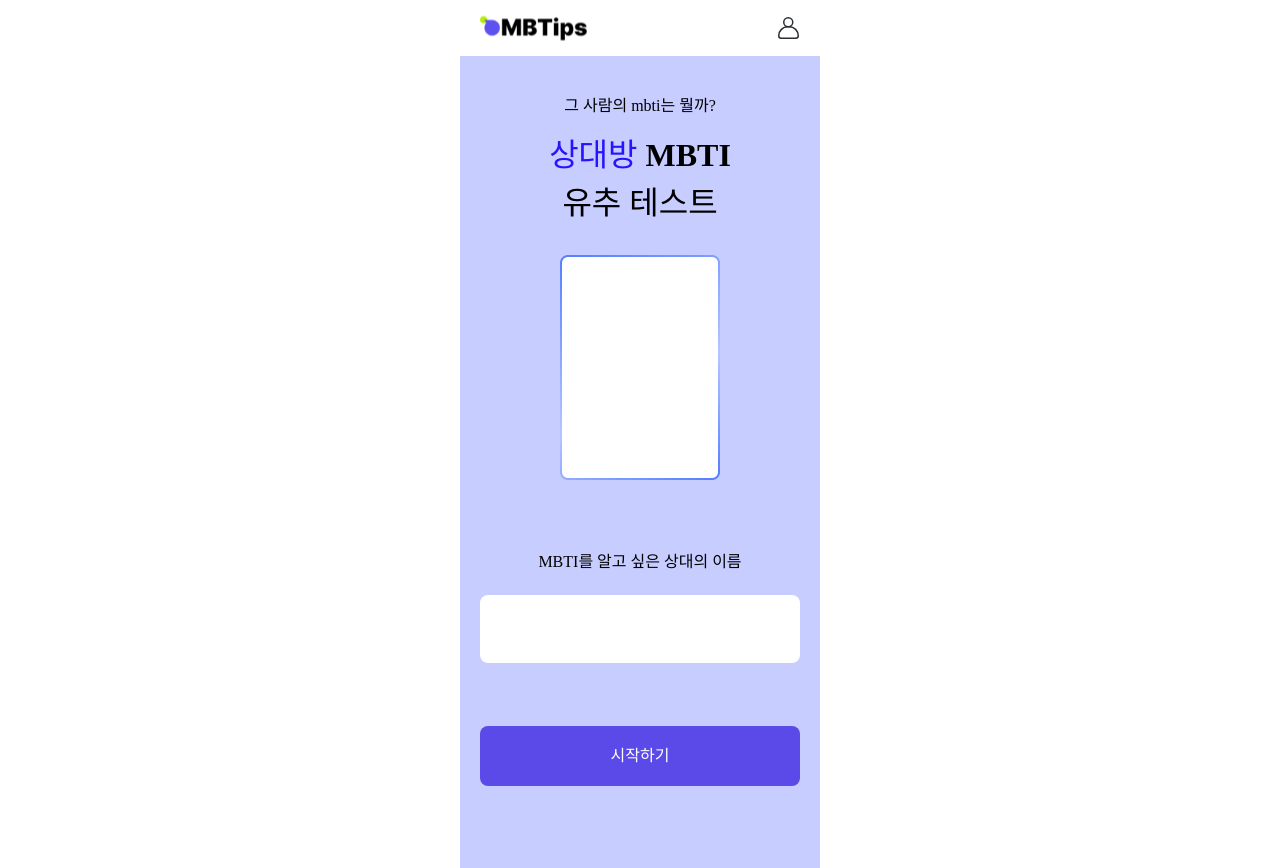
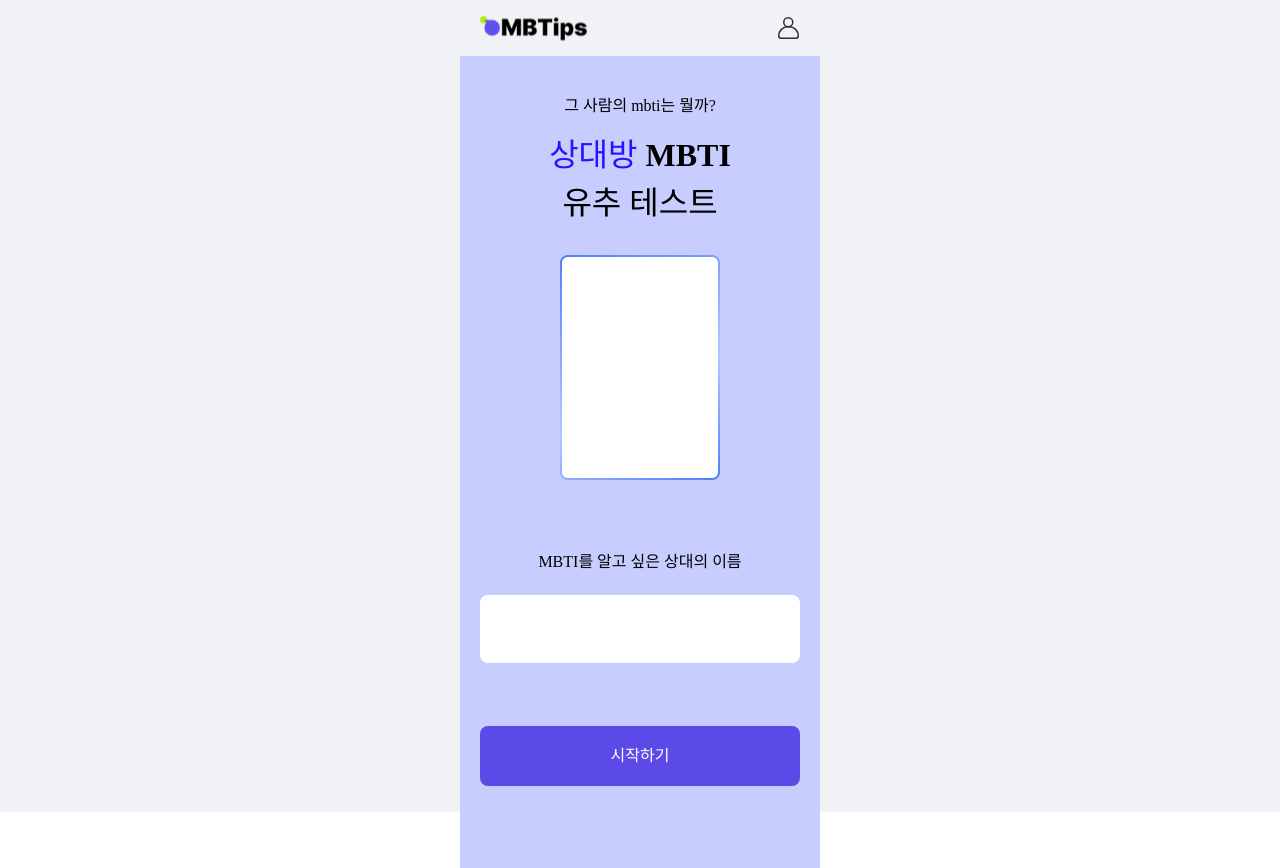
Before and after one commit to MBTips/FE-MBTips, a React (Vite) app: page /mbti-test in a window 1280 px wide. Built offline with nearby package versions, Linux system fonts and the light colour scheme; no server answers.

Commit message:
fix: 전체 레이아웃 내 background color 적용

```diff
--- a/src/App.tsx
+++ b/src/App.tsx
@@ -11,7 +11,7 @@ import KaKaoLogin from "@/pages/KaKaoLogin";
 import MbtiTestIntro from "@/pages/MbtiTestIntro";
 import MbtiTestQuestions from "@/pages/MbtiTestQuestions";
 import MbtiTestResult from "@/pages/MbtiTestResult";
-import CenteredLayout from "./components/CenteredLayout";
+import CenteredLayout from "@/components/CenteredLayout";
 
 const App = () => {
   return (
--- a/src/components/CenteredLayout.tsx
+++ b/src/components/CenteredLayout.tsx
@@ -1,14 +1,12 @@
-import { ReactNode } from 'react';
+import { ReactNode } from "react";
 
 interface CenteredLayoutProps {
   children: ReactNode;
 }
 
 const CenteredLayout = ({ children }: CenteredLayoutProps) => (
-  <div className="flex justify-center w-screen">
-    <div className="w-full flex justify-center">
-      {children}
-    </div>
+  <div className="flex w-screen justify-center bg-gray-50">
+    <div className="flex w-full justify-center">{children}</div>
   </div>
 );
 
```
